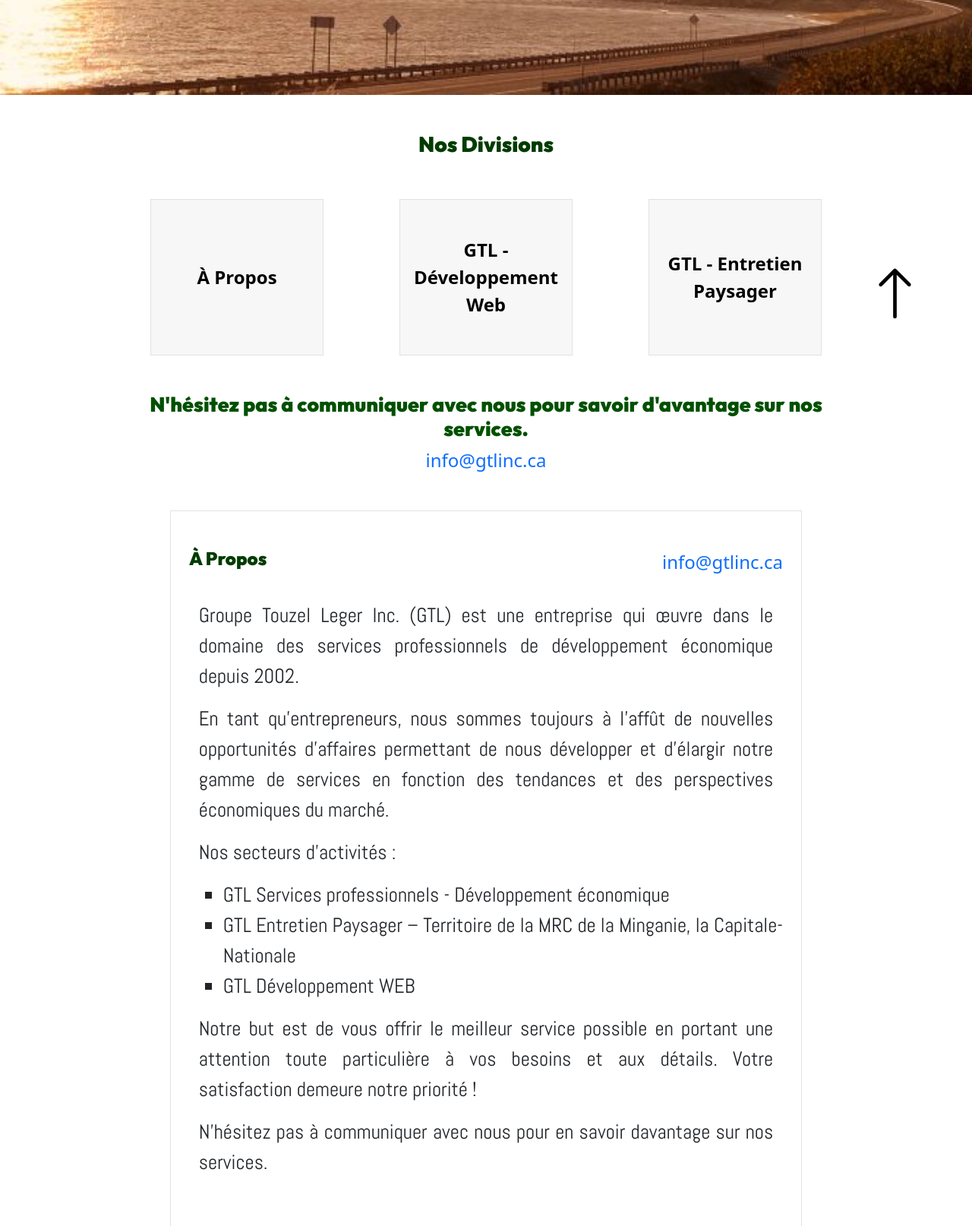
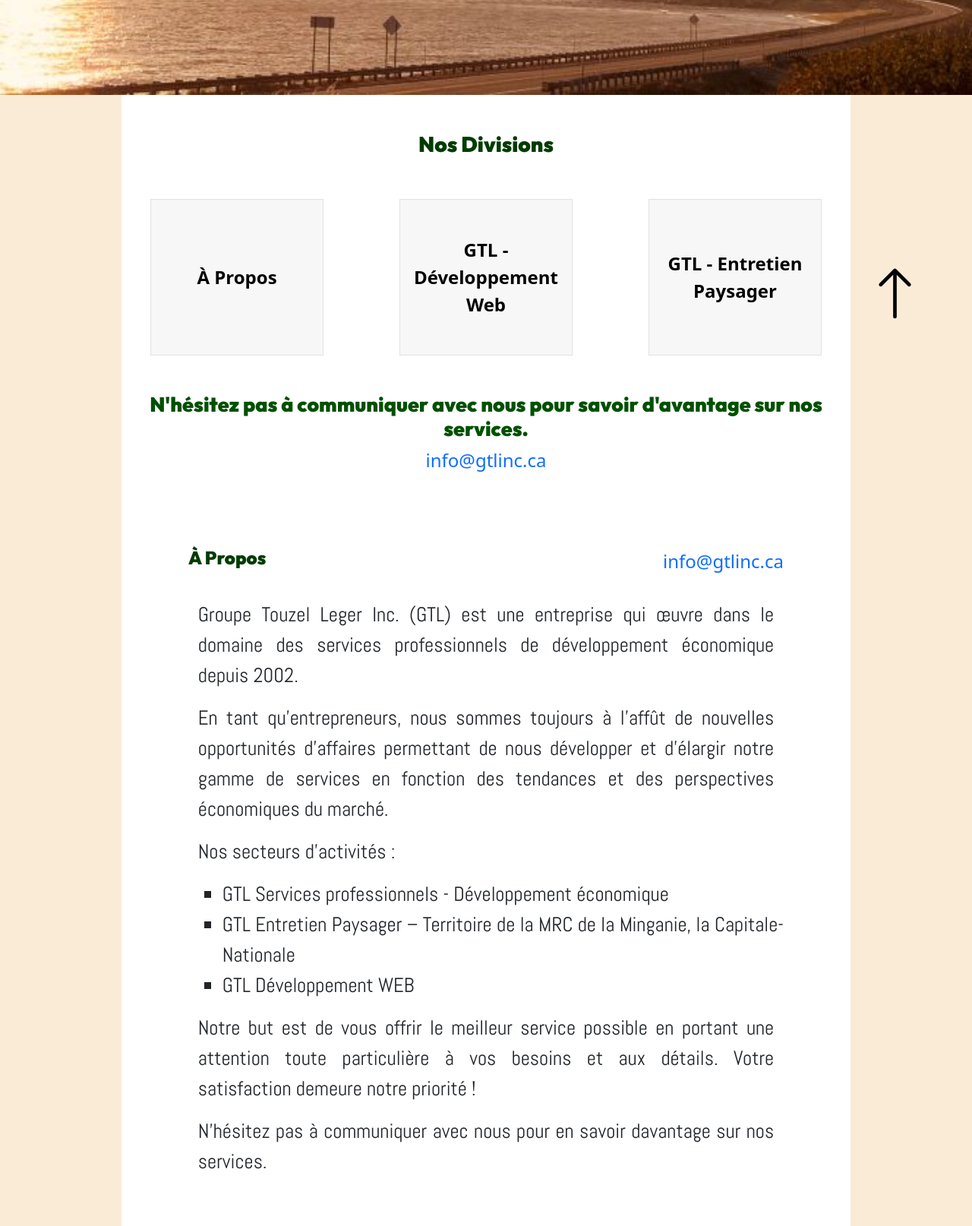
Before and after one commit to SimonLeger/gtlinc, a plain HTML site: page index.html in a window 1280 px wide. Shown: the part 326-1940 px from the top of the page at 76% size. Drawn offline with nearby package versions, Linux system fonts and the light colour scheme.

Commit message:
Added colors

```diff
--- a/index.html
+++ b/index.html
@@ -24,7 +24,7 @@
         </div>
     </header>
     <main>
-        <h2 class="text-center mt-5">Nos Divisions</h2>
+        <h2 class="text-center pt-5">Nos Divisions</h2>
         <div id="divisions-links-big" class="row text-center">
             <div class="col-4 mt-5">
                 <a class="division-link w-75 mx-auto border h-100 align-items-center d-flex py-5 px-1" href="#division1">
@@ -106,7 +106,7 @@
             <a class="communication-link" href="mailto:info@gtlinc.ca">info@gtlinc.ca</a>
         </div>
         <div id="divisions" class="divisions">
-            <div class="border py-5 px-4 mt-5" id="division1">
+            <div class="py-5 px-4 mt-5" id="division1">
                 <div class="row align-items-center d-flex mb-3">
                     <h2 class="division-title col">À Propos</h2>
                     <a class="communication-link col text-end" href="mailto:info@gtlinc.ca">info@gtlinc.ca</a>
@@ -130,7 +130,7 @@
             </div>
             <!--=====================================================================-->
             <!--
-            <div class="border p-5 mt-5" id="division2">
+            <div class="p-5 mt-5" id="division2">
                 <div class="row align-items-center d-flex mb-3">
                     <h2 class="division-title col">Services Professionnels</h2>
                     <a class="communication-link col text-end" href="mailto:info@gtlinc.ca">info@gtlinc.ca</a>
@@ -165,7 +165,7 @@
             </div>
             -->
             <!--=====================================================================-->
-            <div class="border p-5 mt-5" id="division3">
+            <div class="p-5 mt-5" id="division3">
                 <div class="row align-items-center d-flex mb-3">
                     <h2 class="division-title col">Développement Web</h2>
                     <a class="communication-link col text-end" href="mailto:sleger@gtlinc.ca">sleger@gtlinc.ca</a>
@@ -179,7 +179,7 @@
             </div>
             <!--=====================================================================-->
             <!--
-            <div class="border p-5 mt-5" id="division4">
+            <div class="p-5 mt-5" id="division4">
                 <div class="row align-items-center d-flex mb-3">
                     <h2 class="division-title col">Grenier Phillipe Gédéon Touzel</h2>
                     <a class="communication-link col text-end" href="mailto:info@gtlinc.ca">ntouzel@gtlinc.ca</a>
@@ -192,7 +192,7 @@
             </div>
             -->
             <!--=====================================================================-->
-            <div class="border p-5 mt-5" id="division5">
+            <div class="p-5 mt-5" id="division5">
                 <div class="row align-items-center d-flex mb-3">
                     <h2 class="division-title col">Entretien Paysager</h2>
                     <a class="communication-link col text-end" href="mailto:info@gtlinc.ca">info@gtlinc.ca</a>
@@ -244,7 +244,7 @@
             </div>
             <!--=====================================================================-->
             <!--
-            <div class="border p-5 mt-5" id="division6">
+            <div class="p-5 mt-5" id="division6">
                 <div class="row align-items-center d-flex mb-3">
                     <h2 class="division-title col">Logistiques - Entreposage</h2>
                     <a class="communication-link col text-end" href="mailto:info@gtlinc.ca">info@gtlinc.ca</a>
--- a/main.css
+++ b/main.css
@@ -1,6 +1,9 @@
 @import url('https://fonts.googleapis.com/css2?family=Abel&display=swap');
 @import url('https://fonts.googleapis.com/css2?family=Outfit:wght@900&display=swap');
 
+body {
+    background-color: antiquewhite;
+}
 .heading-image {
     width: 100%;
 }
@@ -14,6 +17,7 @@
 main {
     width: 75vw;
     margin: auto;
+    background-color: white;
 }
 footer {
     width: 75vw;
```
